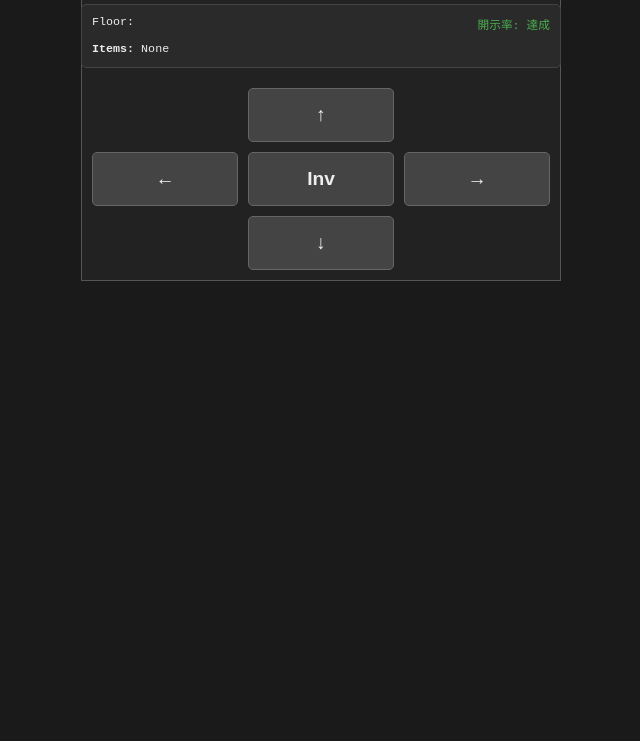
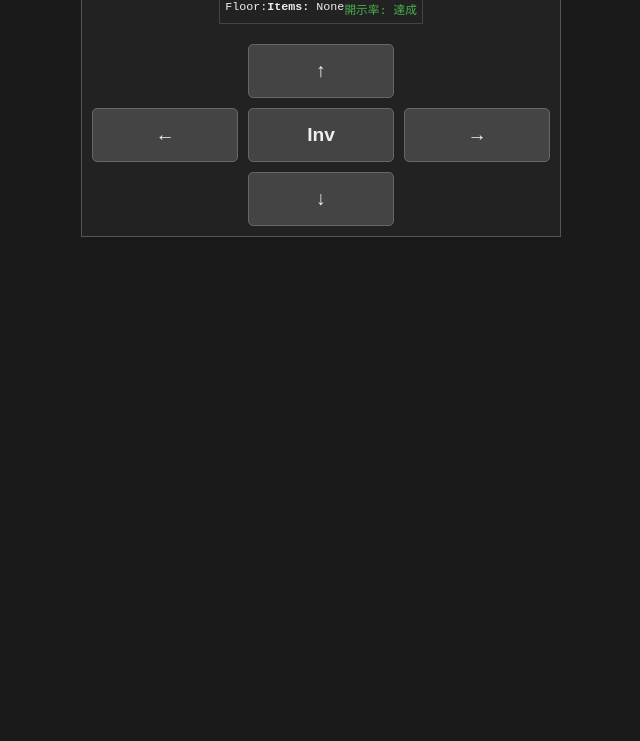
Before and after one commit to inajob/numdun, a website with bundled scripts: page index.html in a window 1280 px wide. Shown: the part 59-800 px from the top of the page, without its empty margins (319-959 px from the left). Built offline with nearby package versions, Linux system fonts and the light colour scheme.

Commit message:
Revert "fix status bar style"
This reverts commit 8bd09dabb918d75cb3eeb43fcfa4a9b9b74c4742.

```diff
--- a/index.html
+++ b/index.html
@@ -13,13 +13,11 @@
     <div id="game-wrapper">
         <div id="game-container">
             <h1>Trap Dungeon</h1>
-                <div id="game-status">
-        <div id="status-main">
-            <span id="floor-number"></span>
-            <span id="revelation-status"></span>
+            <div id="game-status">
+                <div id="floor-number">Floor: 1</div>
+            <div id="item-list"><strong>Items:</strong> None</div>
+            <div id="revelation-status"></div>
         </div>
-        <div id="item-list"></div>
-    </div>
         <div id="action-prompt"></div>
         <div id="game-grid"></div>
         <div id="item-selection-screen" style="display: none;"></div>
--- a/style.css
+++ b/style.css
@@ -43,27 +43,11 @@ h1 {
 }
 #game-status {
     display: flex;
-    flex-direction: column;
-    width:100%;
-    gap: 8px; /* 行間のスペース */
+    justify-content: space-between;
     margin-bottom: 10px;
-    margin: 10px;
-    padding: 10px;
+    padding: 5px;
     border: 1px solid #444;
     font-size: 0.9em;
-    background-color: #2a2a2a;
-    border-radius: 5px;
-}
-
-#status-main {
-    display: flex;
-    justify-content: space-between;
-    width: 100%;
-}
-
-#item-list {
-    line-height: 1.4;
-    text-align: left;
 }
 #game-grid {
     display: flex;
```
